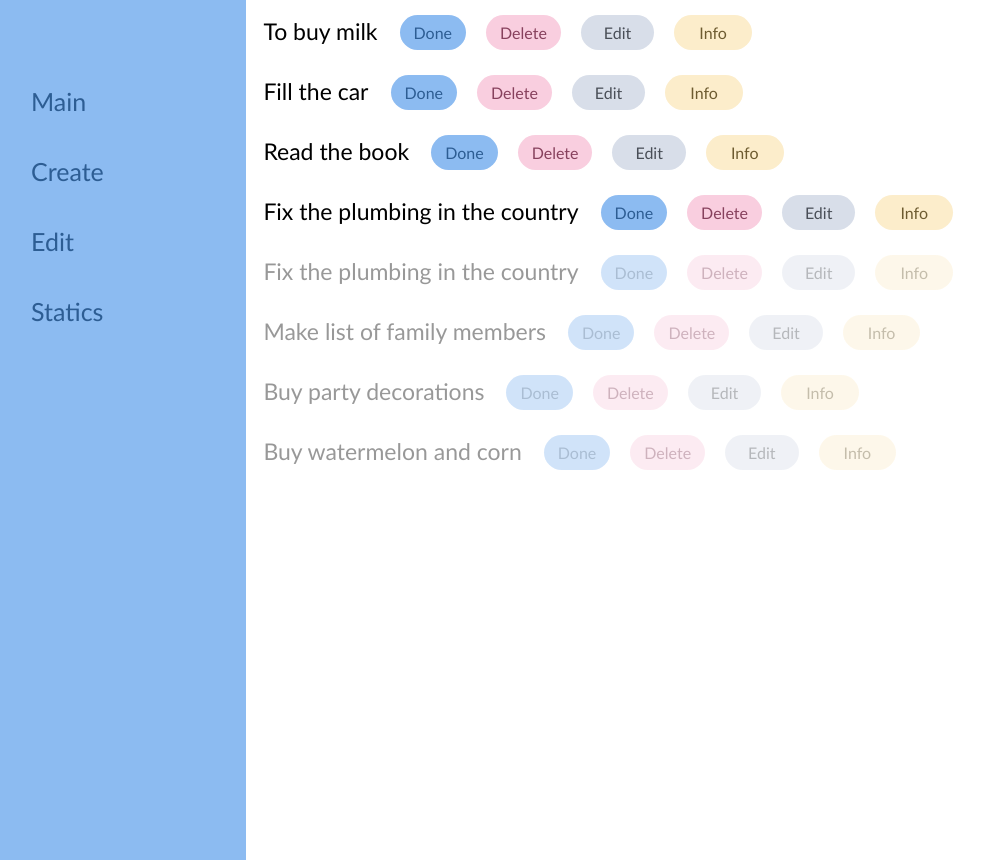
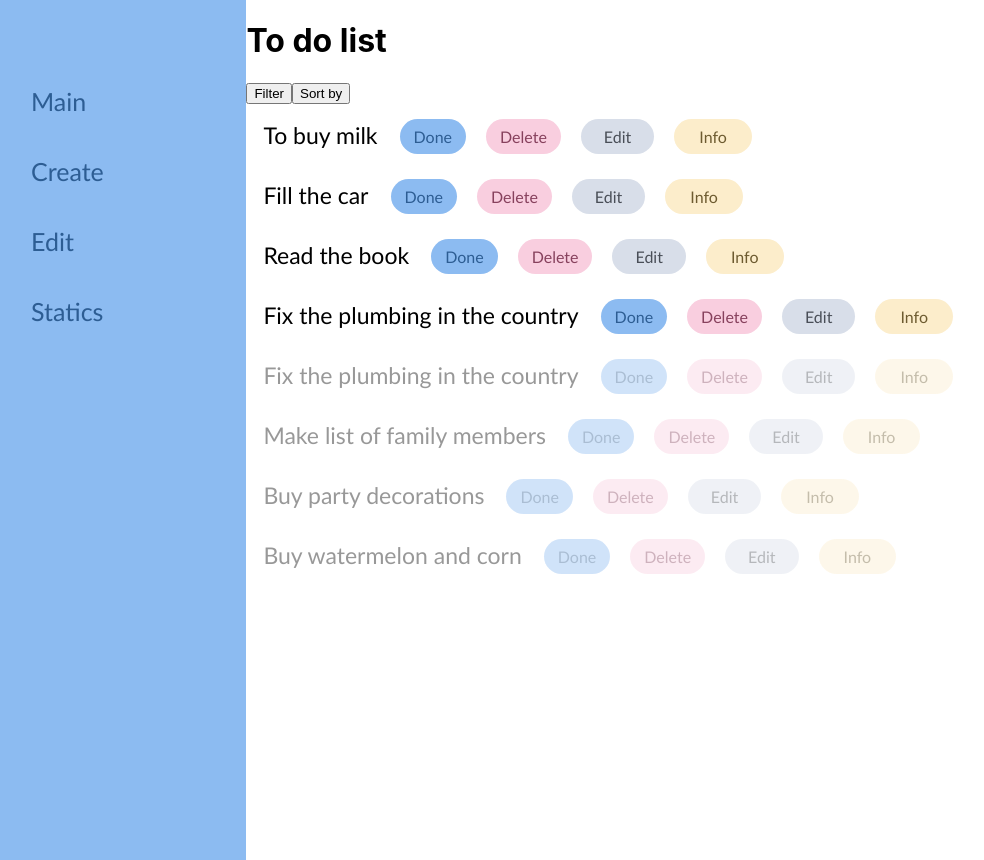
Before and after one commit to YanaKholod/TodoList, a React (Create React App) app: page / in a window 1280 px wide. Shown: the whole page, without its empty margins (49-1033 px from the left). Built offline with nearby package versions, Linux system fonts and the light colour scheme; the HTML template or start-up script is replaced by a standard one.

Commit message:
i dont khow what happened

```diff
--- a/src/pages/EditTodo.jsx
+++ b/src/pages/EditTodo.jsx
@@ -1,6 +1,10 @@
 import React from "react";
 const EditTodo = () => {
-  return <div>EditTodo</div>;
+  return (
+    <div>
+      <h1>Edit to do </h1>
+    </div>
+  );
 };
 
 export default EditTodo;
--- a/src/pages/HomePage.jsx
+++ b/src/pages/HomePage.jsx
@@ -6,6 +6,11 @@ import TodoItemComponent from "../components/todoItemComponent";
 const HomePage = () => {
   return (
     <div className={styles.list}>
+      <h1>To do list</h1>
+      <div className={styles.filterSortBtn}>
+        <button>Filter</button>
+        <button>Sort by</button>
+      </div>
       {todoBaseData.map((item) => (
         <TodoItemComponent key={item.id} todoItem={item} />
       ))}
--- a/src/pages/Statics.jsx
+++ b/src/pages/Statics.jsx
@@ -1,6 +1,10 @@
 import React from "react";
 const Statics = () => {
-  return <div>Statics</div>;
+  return (
+    <div>
+      <h1>Statics</h1>
+    </div>
+  );
 };
 
 export default Statics;
--- a/src/pages/pagesstyles.module.css
+++ b/src/pages/pagesstyles.module.css
@@ -4,7 +4,7 @@
    width: 50%;
    font-family: "Gill Sans", sans-serif;
 }
-.wrapperForm >h1{
+.wrapperForm >h1 {
    color: rgb(45, 93, 147);
 }
 .wrapperBtn {
```
